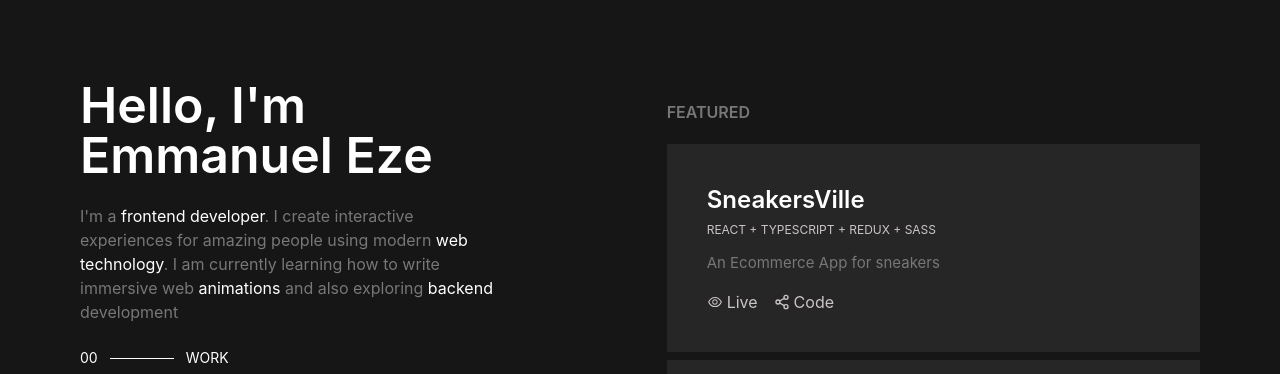
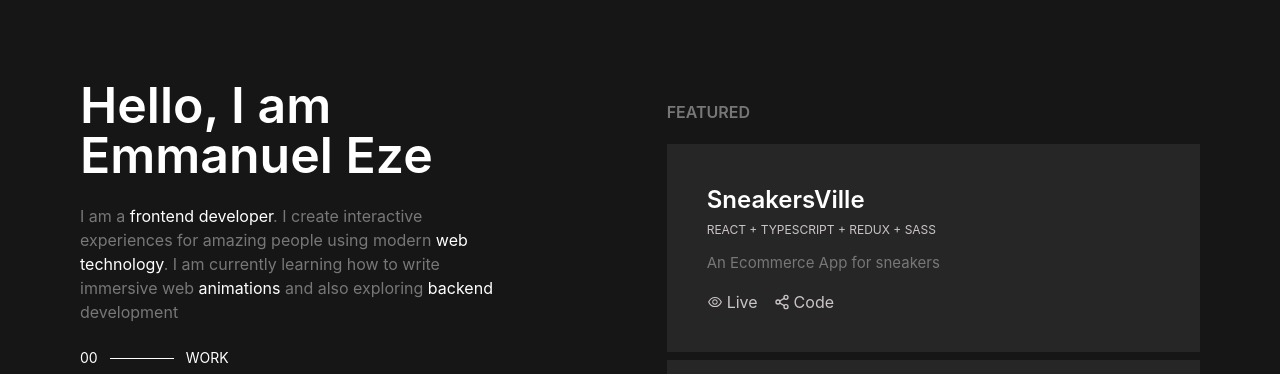
Before and after one commit to emma-junior/portfolio, a Next.js app: page / in a window 1280 px wide. Shown: the top 374 px of the page. Built offline with nearby package versions, Linux system fonts and the light colour scheme.

Commit message:
first commit

```diff
--- a/components/Bio.js
+++ b/components/Bio.js
@@ -3,8 +3,8 @@ import React from 'react'
 const Bio = () => {
   return (
     <div>
-        <h2 className="text-[50px] font-semibold font-monospace leading-[50px] text-white">Hello, I'm Emmanuel Eze</h2>
-        <p className='text-[#777778] my-6'>I'm a <span className='text-white'>frontend developer</span>. I create interactive experiences for amazing people using modern <span className='text-white'>web technology</span>. I am currently learning how to write immersive web <span className='text-white'>animations</span> and also exploring <span className='text-white'>backend</span> development</p>
+        <h2 className="text-[50px] font-semibold font-monospace leading-[50px] text-white">Hello, I am Emmanuel Eze</h2>
+        <p className='text-[#777778] my-6'>I am a <span className='text-white'>frontend developer</span>. I create interactive experiences for amazing people using modern <span className='text-white'>web technology</span>. I am currently learning how to write immersive web <span className='text-white'>animations</span> and also exploring <span className='text-white'>backend</span> development</p>
     </div>
   )
 }
--- a/pages/Articles.js
+++ b/pages/Articles.js
@@ -3,7 +3,7 @@ import Emma from '../components/Emma'
 import MyArticles from '../components/MyArticles'
 import { useGlobalContext } from '../hooks/context'
 
-const articles = () => {
+const Articles = () => {
     const {setActive} = useGlobalContext()
     useEffect(() => {
         setActive("Article")
@@ -18,4 +18,4 @@ const articles = () => {
   )
 }
 
-export default articles
+export default Articles
--- a/pages/Resume.js
+++ b/pages/Resume.js
@@ -3,7 +3,7 @@ import Emma from '../components/Emma'
 import MyResume from '../components/MyResume'
 import { useGlobalContext } from '../hooks/context'
 
-const resume = () => {
+const Resume = () => {
     const {setActive} = useGlobalContext()
     useEffect(() => {
         setActive("Resume")
@@ -18,4 +18,4 @@ const resume = () => {
   )
 }
 
-export default resume
+export default Resume
--- a/pages/Work.js
+++ b/pages/Work.js
@@ -3,7 +3,7 @@ import Emma from '../components/Emma'
 import Projects from '../components/Projects'
 import { useGlobalContext } from '../hooks/context'
 
-const work = () => {
+const Work = () => {
     const {setActive} = useGlobalContext()
     useEffect(() => {
         setActive("Work")
@@ -18,4 +18,4 @@ const work = () => {
   )
 }
 
-export default work
+export default Work
```
